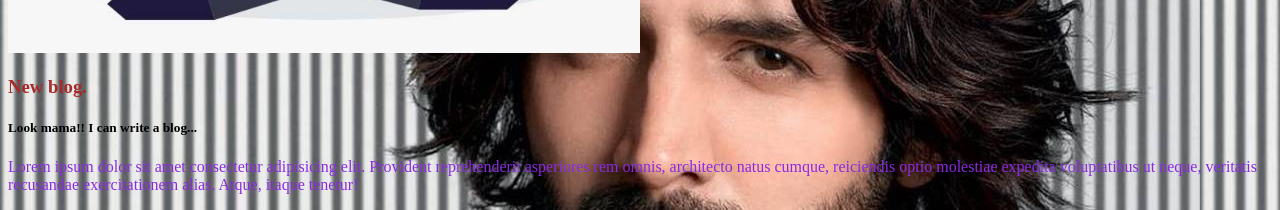
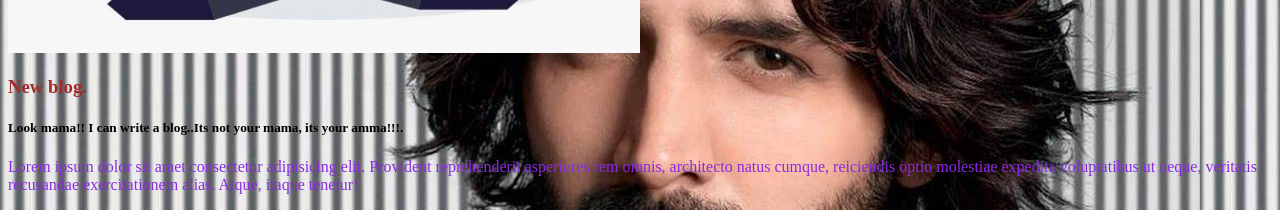
Before and after one commit to saimasiddique/my-first-PH-repo, a plain HTML site: page index.html in a window 1280 px wide. Shown: the part 1440-1650 px from the top of the page. Drawn offline with Linux system fonts and the light colour scheme.

Commit message:
amma is angry

```diff
--- a/index.html
+++ b/index.html
@@ -16,7 +16,7 @@
     <img src="girl.jpg" alt="Girl Photo">
     <div>
         <h3>New blog.</h3>
-        <h5>Look mama!! I can write a blog...</h5>
+        <h5>Look mama!! I can write a blog..Its not your mama, its your amma!!!.</h5>
         <p>Lorem ipsum dolor sit amet consectetur adipisicing elit. Provident reprehenderit asperiores rem omnis, architecto natus cumque, reiciendis optio molestiae expedita voluptatibus ut neque, veritatis recusandae exercitationem alias. Atque, itaque tenetur!</p>
     </div>
     <img src="deepika.jpg" alt="">
```
